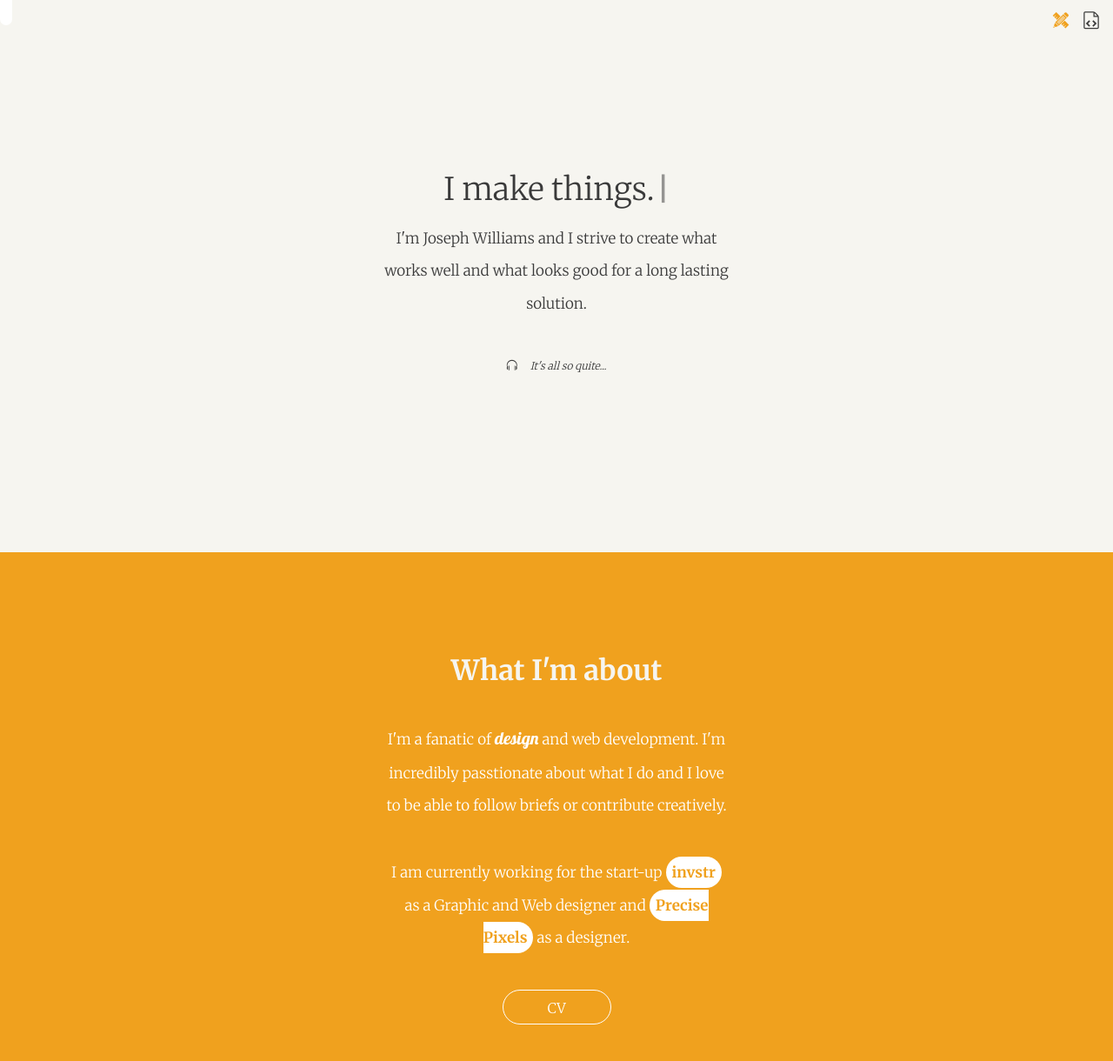
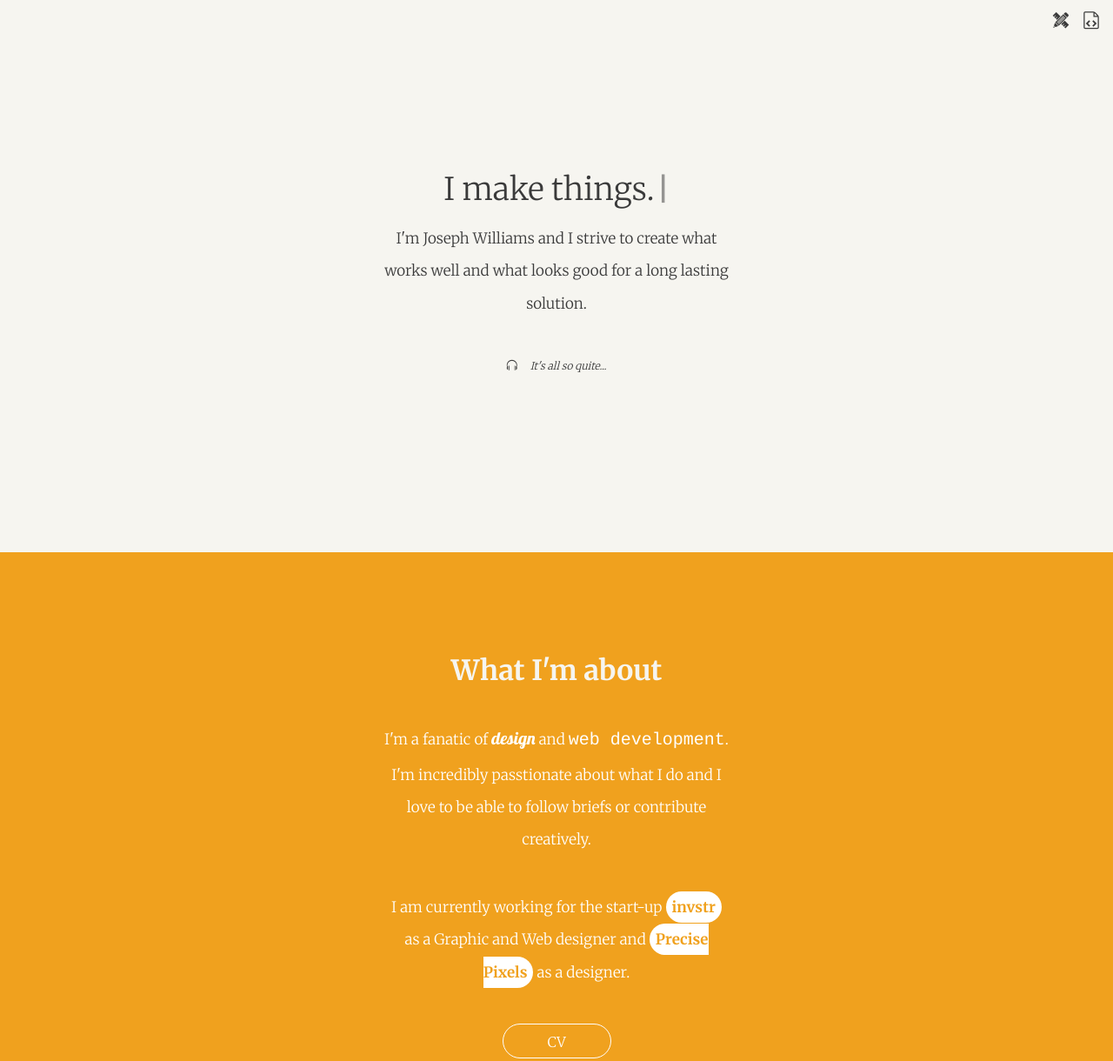
Before and after one commit to faooful/portfoliov2, a plain HTML site: page index.html in a window 1280 px wide. Shown: the top 1220 px of the page at 87% size. Drawn offline with nearby package versions, Linux system fonts and the light colour scheme; no server answers.

Commit message:
removed a link from an icon

```diff
--- a/index.html
+++ b/index.html
@@ -17,7 +17,7 @@
 
 <nav>
 	<i class="icon-file-xml"></i>
-	<a href="http://faooful.com/design.php"><i class="icon-design"></i></a>
+	<i class="icon-design"></i>
 </nav>
 
 <header class="align-center">
@@ -29,7 +29,7 @@
 
 <section class="section-padding align-center orange">
 	<h1>What I'm about</h1>
-    <h2 class="align-centre margin-top">I'm a fanatic of <span class="cursive">design</span> and web development. I'm incredibly passtionate about what I do and I love to be able to follow briefs or contribute creatively.</h2>
+    <h2 class="align-centre margin-top">I'm a fanatic of <span class="cursive">design</span> and <span class="console">web development</span>. I'm incredibly passtionate about what I do and I love to be able to follow briefs or contribute creatively.</h2>
     <h2 class="margin-top">I am currently working for the start-up <a href="http:/invstr.com" target="blank">invstr</a> as a Graphic and Web designer and <a href="http:/precisepixels.co.uk" target="blank">Precise Pixels</a> as a designer.</h2>
     <div class="button align-center">CV</div>
 </section>
--- a/sass/_typography.scss
+++ b/sass/_typography.scss
@@ -24,3 +24,8 @@ a {
 	font-family: 'Lobster', cursive;
 	font-size: 20px;
 }
+
+.console {
+	font-family: courier;
+	font-size: 20px;
+}
```
Also changed, not shown: stylesheets/screen.css.
